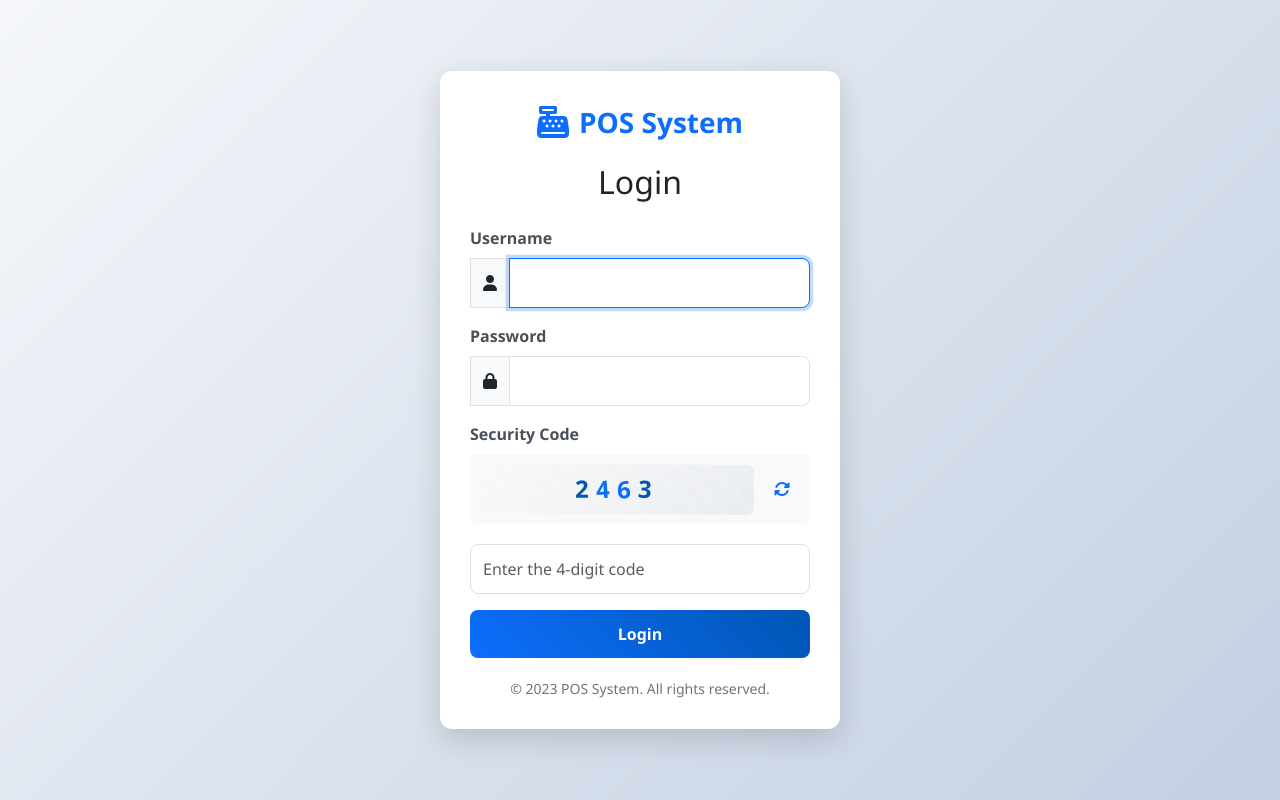
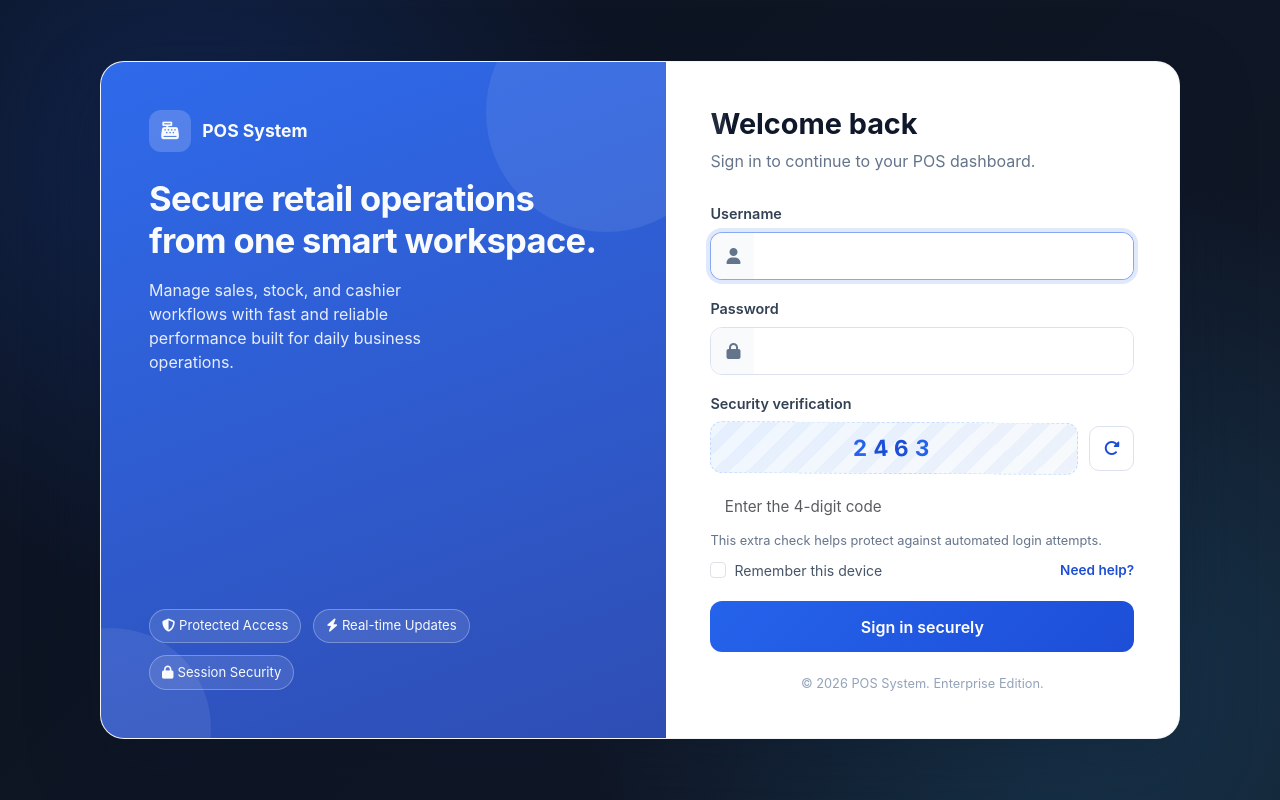
Before and after one commit to MinThutaSawNaing/POS_System_by_Thuta, a Flask app: page /login in a window 1280 px wide. Run offline with Flask 3, Linux system fonts and the light colour scheme.

Commit message:
upgraded the login page

```diff
--- a/templates/login.html
+++ b/templates/login.html
@@ -7,229 +7,416 @@
     <link href="https://cdn.jsdelivr.net/npm/bootstrap@5.3.0/dist/css/bootstrap.min.css" rel="stylesheet">
     <link rel="stylesheet" href="https://cdnjs.cloudflare.com/ajax/libs/font-awesome/6.4.0/css/all.min.css">
     <style>
-        body {
-            background: linear-gradient(135deg, #f5f7fa 0%, #c3cfe2 100%);
-            height: 100vh;
-            display: flex;
-            align-items: center;
-            font-family: 'Segoe UI', Tahoma, Geneva, Verdana, sans-serif;
+        :root {
+            --primary: #2563eb;
+            --primary-dark: #1d4ed8;
+            --text-main: #0f172a;
+            --text-muted: #64748b;
+            --surface: #ffffff;
+            --border: #dbe2ef;
+            --success: #16a34a;
         }
 
-        .login-container {
-            max-width: 400px;
-            width: 100%;
-            padding: 30px;
-            background: white;
-            border-radius: 12px;
-            box-shadow: 0 10px 30px rgba(0,0,0,0.15);
-            margin: 0 auto;
-            transition: transform 0.3s ease;
+        * {
+            box-sizing: border-box;
         }
 
-        .login-container:hover {
-            transform: translateY(-5px);
-        }
-
-        .logo {
-            text-align: center;
-            margin-bottom: 20px;
-            font-size: 28px;
-            font-weight: bold;
-            color: #0d6efd;
+        body {
+            margin: 0;
+            min-height: 100vh;
+            font-family: "Inter", "Segoe UI", Roboto, Arial, sans-serif;
+            background:
+                radial-gradient(circle at 15% 20%, rgba(37, 99, 235, 0.22), transparent 35%),
+                radial-gradient(circle at 85% 85%, rgba(56, 189, 248, 0.18), transparent 40%),
+                linear-gradient(135deg, #0b1220 0%, #111827 100%);
+            color: var(--text-main);
             display: flex;
             align-items: center;
             justify-content: center;
+            padding: 2rem 1rem;
         }
 
-        .logo i {
-            margin-right: 10px;
-            font-size: 32px;
+        .auth-shell {
+            width: min(1080px, 100%);
+            background: rgba(255, 255, 255, 0.92);
+            border: 1px solid rgba(255, 255, 255, 0.35);
+            backdrop-filter: blur(10px);
+            border-radius: 24px;
+            overflow: hidden;
+            box-shadow: 0 24px 70px rgba(15, 23, 42, 0.35);
+            display: grid;
+            grid-template-columns: 1.1fr 1fr;
+        }
+
+        .brand-pane {
+            position: relative;
+            padding: 3rem;
+            background:
+                linear-gradient(160deg, rgba(37, 99, 235, 0.95), rgba(30, 64, 175, 0.92));
+            color: #f8fafc;
+            display: flex;
+            flex-direction: column;
+            justify-content: space-between;
+        }
+
+        .brand-pane::before {
+            content: "";
+            position: absolute;
+            width: 240px;
+            height: 240px;
+            right: -60px;
+            top: -70px;
+            border-radius: 50%;
+            background: rgba(255, 255, 255, 0.08);
+        }
+
+        .brand-pane::after {
+            content: "";
+            position: absolute;
+            width: 200px;
+            height: 200px;
+            left: -90px;
+            bottom: -90px;
+            border-radius: 50%;
+            background: rgba(255, 255, 255, 0.08);
+        }
+
+        .brand-content,
+        .brand-meta {
+            position: relative;
+            z-index: 1;
+        }
+
+        .brand-logo {
+            display: inline-flex;
+            align-items: center;
+            gap: .7rem;
+            font-size: 1.1rem;
+            font-weight: 700;
+            margin-bottom: 1.6rem;
+        }
+
+        .brand-logo i {
+            width: 42px;
+            height: 42px;
+            display: grid;
+            place-items: center;
+            border-radius: 12px;
+            background: rgba(255, 255, 255, 0.18);
+        }
+
+        .brand-title {
+            font-size: clamp(1.8rem, 2.7vw, 2.6rem);
+            line-height: 1.22;
+            margin-bottom: 1rem;
+            letter-spacing: -0.02em;
+            font-weight: 700;
+        }
+
+        .brand-subtitle {
+            font-size: 1rem;
+            opacity: 0.92;
+            max-width: 32ch;
+            margin-bottom: 0;
+        }
+
+        .security-badges {
+            display: flex;
+            flex-wrap: wrap;
+            gap: .75rem;
+        }
+
+        .security-badge {
+            border: 1px solid rgba(255, 255, 255, 0.28);
+            border-radius: 999px;
+            padding: .4rem .75rem;
+            font-size: .82rem;
+            background: rgba(255, 255, 255, 0.1);
+        }
+
+        .form-pane {
+            background: var(--surface);
+            padding: 2.8rem;
+            display: flex;
+            flex-direction: column;
+            justify-content: center;
+        }
+
+        .form-header h1 {
+            font-size: 1.8rem;
+            margin: 0;
+            font-weight: 700;
+            color: var(--text-main);
+        }
+
+        .form-header p {
+            color: var(--text-muted);
+            margin: .45rem 0 1.75rem;
+        }
+
+        .alert {
+            border-radius: 12px;
+            margin-bottom: 1rem;
+            border: none;
+            font-size: .95rem;
+        }
+
+        .form-label {
+            font-size: .9rem;
+            font-weight: 600;
+            color: #334155;
+            margin-bottom: .45rem;
+        }
+
+        .input-group {
+            border: 1px solid var(--border);
+            border-radius: 12px;
+            overflow: hidden;
+            transition: border-color .2s ease, box-shadow .2s ease;
+            background: #fff;
+        }
+
+        .input-group:focus-within {
+            border-color: rgba(37, 99, 235, .55);
+            box-shadow: 0 0 0 .25rem rgba(37, 99, 235, .14);
+        }
+
+        .input-group-text {
+            background: #f8fafc;
+            border: none;
+            color: #64748b;
+            min-width: 44px;
+            justify-content: center;
         }
 
         .form-control {
-            border-radius: 8px;
-            padding: 12px;
-            border: 1px solid #e0e0e0;
-            transition: all 0.3s;
+            border: none;
+            border-radius: 0;
+            padding: .74rem .9rem;
+            font-size: .95rem;
         }
 
         .form-control:focus {
-            border-color: #0d6efd;
-            box-shadow: 0 0 0 0.2rem rgba(13, 110, 253, 0.25);
-        }
-
-        .btn-primary {
-            background: linear-gradient(45deg, #0d6efd, #0056b3);
-            border: none;
-            border-radius: 8px;
-            padding: 12px;
-            font-weight: 600;
-            transition: all 0.3s;
-        }
-
-        .btn-primary:hover {
-            background: linear-gradient(45deg, #0056b3, #0d6efd);
-            transform: translateY(-2px);
-            box-shadow: 0 5px 15px rgba(13, 110, 253, 0.3);
+            box-shadow: none;
         }
 
         .captcha-container {
             display: flex;
             align-items: center;
-            margin-bottom: 20px;
-            background-color: #f8f9fa;
-            padding: 10px;
-            border-radius: 8px;
+            gap: .65rem;
+            margin-bottom: .65rem;
         }
 
         .captcha-display {
-            flex-grow: 1;
-            height: 50px;
-            background: linear-gradient(135deg, #f8f9fa 0%, #e9ecef 100%);
-            border-radius: 6px;
+            flex: 1;
+            min-height: 52px;
+            background: linear-gradient(160deg, #eff6ff, #f8fafc);
+            border: 1px dashed #bfdbfe;
+            border-radius: 12px;
             display: flex;
             align-items: center;
             justify-content: center;
-            font-size: 24px;
-            font-weight: bold;
+            font-size: 1.4rem;
+            font-weight: 700;
             letter-spacing: 5px;
-            color: #0d6efd;
+            color: var(--primary-dark);
+            user-select: none;
             position: relative;
             overflow: hidden;
-            user-select: none;
         }
 
         .captcha-display::before {
             content: "";
             position: absolute;
-            top: 0;
-            left: 0;
-            right: 0;
-            bottom: 0;
+            inset: 0;
             background: repeating-linear-gradient(
-                45deg,
+                135deg,
                 transparent,
-                transparent 10px,
-                rgba(255, 255, 255, 0.1) 10px,
-                rgba(255, 255, 255, 0.1) 20px
+                transparent 12px,
+                rgba(37, 99, 235, .05) 12px,
+                rgba(37, 99, 235, .05) 24px
             );
         }
 
         .captcha-refresh {
-            background: #f8f9fa;
-            border: none;
-            color: #0d6efd;
-            padding: 10px;
-            border-radius: 6px;
-            margin-left: 10px;
+            border: 1px solid var(--border);
+            background: #fff;
+            color: var(--primary-dark);
+            border-radius: 10px;
+            width: 45px;
+            height: 45px;
+            display: grid;
+            place-items: center;
+            transition: transform .25s ease, background-color .2s ease;
             cursor: pointer;
-            transition: all 0.3s;
         }
 
         .captcha-refresh:hover {
-            background: #e9ecef;
+            background: #eff6ff;
             transform: rotate(180deg);
         }
 
-        .alert {
-            border-radius: 8px;
-            padding: 12px;
-            margin-bottom: 20px;
+        .helper-text {
+            color: var(--text-muted);
+            font-size: .8rem;
+            margin-bottom: 1rem;
         }
 
-        .form-label {
-            font-weight: 600;
-            color: #495057;
-            margin-bottom: 8px;
+        .form-check-label {
+            font-size: .88rem;
+            color: #475569;
         }
 
-        .input-group-text {
-            background-color: #f8f9fa;
-            border: 1px solid #e0e0e0;
-            border-radius: 0 8px 8px 0;
+        .btn-login {
+            border: none;
+            border-radius: 12px;
+            background: linear-gradient(135deg, var(--primary), var(--primary-dark));
+            color: #fff;
+            font-weight: 600;
+            padding: .84rem 1rem;
+            transition: transform .2s ease, box-shadow .25s ease;
+        }
+
+        .btn-login:hover {
+            transform: translateY(-1px);
+            box-shadow: 0 10px 22px rgba(37, 99, 235, 0.34);
+        }
+
+        .meta-row {
+            display: flex;
+            align-items: center;
+            justify-content: space-between;
+            margin: .35rem 0 1.2rem;
+        }
+
+        .support-link {
+            font-size: .85rem;
+            color: var(--primary-dark);
+            text-decoration: none;
+            font-weight: 600;
         }
 
         .footer-text {
+            margin-top: 1.35rem;
             text-align: center;
-            margin-top: 20px;
-            color: #6c757d;
-            font-size: 14px;
+            color: #94a3b8;
+            font-size: .8rem;
+        }
+
+        @media (max-width: 900px) {
+            .auth-shell {
+                grid-template-columns: 1fr;
+            }
+
+            .brand-pane {
+                padding: 2rem;
+            }
+
+            .form-pane {
+                padding: 2rem 1.4rem;
+            }
         }
     </style>
 </head>
 <body>
-    <div class="container">
-        <div class="login-container">
-            <div class="logo">
-                <i class="fas fa-cash-register"></i>
-                POS System
+    <main class="auth-shell">
+        <section class="brand-pane">
+            <div class="brand-content">
+                <div class="brand-logo">
+                    <i class="fas fa-cash-register"></i>
+                    <span>POS System</span>
+                </div>
+                <h2 class="brand-title">Secure retail operations from one smart workspace.</h2>
+                <p class="brand-subtitle">
+                    Manage sales, stock, and cashier workflows with fast and reliable performance built for daily business operations.
+                </p>
             </div>
-            <h2 class="text-center mb-4">Login</h2>
+            <div class="brand-meta security-badges">
+                <span class="security-badge"><i class="fa-solid fa-shield-halved me-1"></i>Protected Access</span>
+                <span class="security-badge"><i class="fa-solid fa-bolt me-1"></i>Real-time Updates</span>
+                <span class="security-badge"><i class="fa-solid fa-lock me-1"></i>Session Security</span>
+            </div>
+        </section>
+
+        <section class="form-pane">
+            <div class="form-header">
+                <h1>Welcome back</h1>
+                <p>Sign in to continue to your POS dashboard.</p>
+            </div>
+
             {% if error %}
                 <div class="alert alert-danger">{{ error }}</div>
             {% endif %}
-            <form method="POST" id="loginForm">
+
+            <form method="POST" id="loginForm" novalidate>
                 <div class="mb-3">
                     <label for="username" class="form-label">Username</label>
                     <div class="input-group">
                         <span class="input-group-text"><i class="fas fa-user"></i></span>
-                        <input type="text" class="form-control" id="username" name="username" required autofocus>
+                        <input type="text" class="form-control" id="username" name="username" autocomplete="username" required autofocus>
                     </div>
                 </div>
+
                 <div class="mb-3">
                     <label for="password" class="form-label">Password</label>
                     <div class="input-group">
                         <span class="input-group-text"><i class="fas fa-lock"></i></span>
-                        <input type="password" class="form-control" id="password" name="password" required>
+                        <input type="password" class="form-control" id="password" name="password" autocomplete="current-password" required>
                     </div>
                 </div>
-                <div class="mb-3">
-                    <label for="captchaInput" class="form-label">Security Code</label>
+
+                <div class="mb-2">
+                    <label for="captchaInput" class="form-label">Security verification</label>
                     <div class="captcha-container">
                         <div class="captcha-display" id="captchaDisplay"></div>
-                        <button type="button" class="captcha-refresh" id="refreshCaptcha">
-                            <i class="fas fa-sync-alt"></i>
+                        <button type="button" class="captcha-refresh" id="refreshCaptcha" aria-label="Refresh security code">
+                            <i class="fas fa-rotate-right"></i>
                         </button>
                     </div>
                     <input type="text" class="form-control" id="captchaInput" name="captchaInput" placeholder="Enter the 4-digit code" required>
                     <input type="hidden" id="captchaCode" name="captchaCode">
+                    <p class="helper-text mb-0">This extra check helps protect against automated login attempts.</p>
                 </div>
-                <button type="submit" class="btn btn-primary w-100">Login</button>
+
+                <div class="meta-row">
+                    <div class="form-check m-0">
+                        <input class="form-check-input" type="checkbox" id="rememberSession">
+                        <label class="form-check-label" for="rememberSession">Remember this device</label>
+                    </div>
+                    <a class="support-link" href="#">Need help?</a>
+                </div>
+
+                <button type="submit" class="btn-login w-100">Sign in securely</button>
             </form>
+
             <div class="footer-text">
-                &copy; 2023 POS System. All rights reserved.
+                &copy; 2026 POS System. Enterprise Edition.
             </div>
-        </div>
-    </div>
+        </section>
+    </main>
 
     <script>
-        // Generate a random 4-digit captcha
         function generateCaptcha() {
             const captcha = Math.floor(1000 + Math.random() * 9000).toString();
             document.getElementById('captchaDisplay').textContent = captcha;
             document.getElementById('captchaCode').value = captcha;
 
-            // Add some visual distortion to the captcha
             const captchaDisplay = document.getElementById('captchaDisplay');
-            captchaDisplay.style.transform = `rotate(${Math.random() * 4 - 2}deg)`;
-            captchaDisplay.style.letterSpacing = `${5 + Math.random() * 3}px`;
+            captchaDisplay.style.transform = `rotate(${Math.random() * 3 - 1.5}deg)`;
+            captchaDisplay.style.letterSpacing = `${4 + Math.random() * 3}px`;
 
-            // Randomly change some characters' color
             const characters = captchaDisplay.textContent.split('');
             captchaDisplay.innerHTML = characters.map(char => {
-                const color = Math.random() > 0.5 ? '#0d6efd' : '#0056b3';
-                return `<span style="color: ${color}; display: inline-block; transform: rotate(${Math.random() * 10 - 5}deg)">${char}</span>`;
+                const color = Math.random() > 0.5 ? '#1d4ed8' : '#2563eb';
+                return `<span style="color: ${color}; display: inline-block; transform: rotate(${Math.random() * 12 - 6}deg)">${char}</span>`;
             }).join('');
         }
 
-        // Initialize captcha on page load
         document.addEventListener('DOMContentLoaded', function() {
             generateCaptcha();
 
-            // Refresh captcha when button is clicked
             document.getElementById('refreshCaptcha').addEventListener('click', generateCaptcha);
 
-            // Validate captcha before form submission
             document.getElementById('loginForm').addEventListener('submit', function(e) {
                 const captchaInput = document.getElementById('captchaInput').value;
                 const captchaCode = document.getElementById('captchaCode').value;
@@ -237,7 +424,6 @@
                 if (captchaInput !== captchaCode) {
                     e.preventDefault();
 
-                    // Create error message if it doesn't exist
                     let errorDiv = document.getElementById('captchaError');
                     if (!errorDiv) {
                         errorDiv = document.createElement('div');
@@ -247,8 +433,8 @@
                     }
 
                     errorDiv.textContent = 'Invalid security code. Please try again.';
-                    generateCaptcha(); // Generate new captcha
-                    document.getElementById('captchaInput').value = ''; // Clear input
+                    generateCaptcha();
+                    document.getElementById('captchaInput').value = '';
                 }
             });
         });
```
